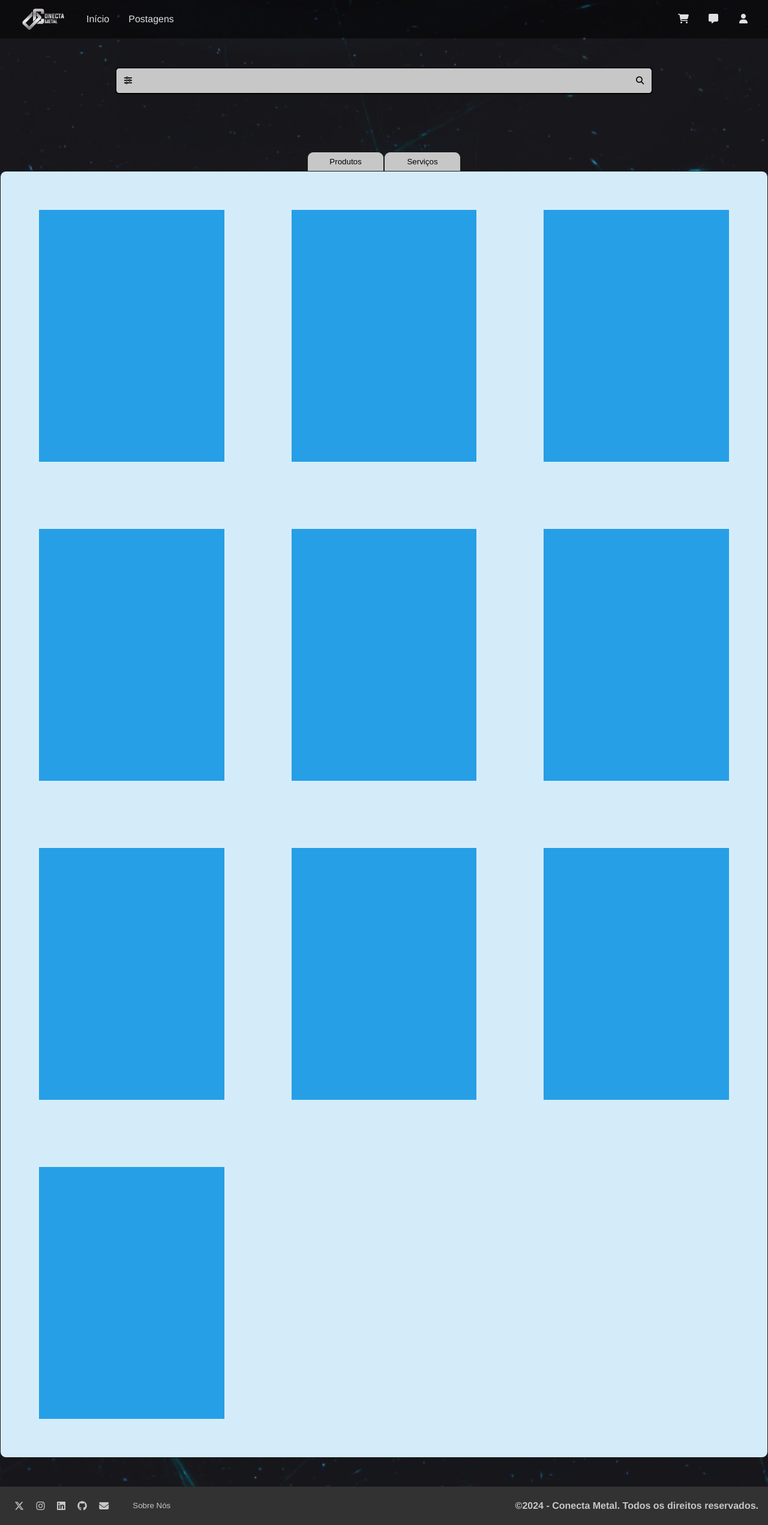
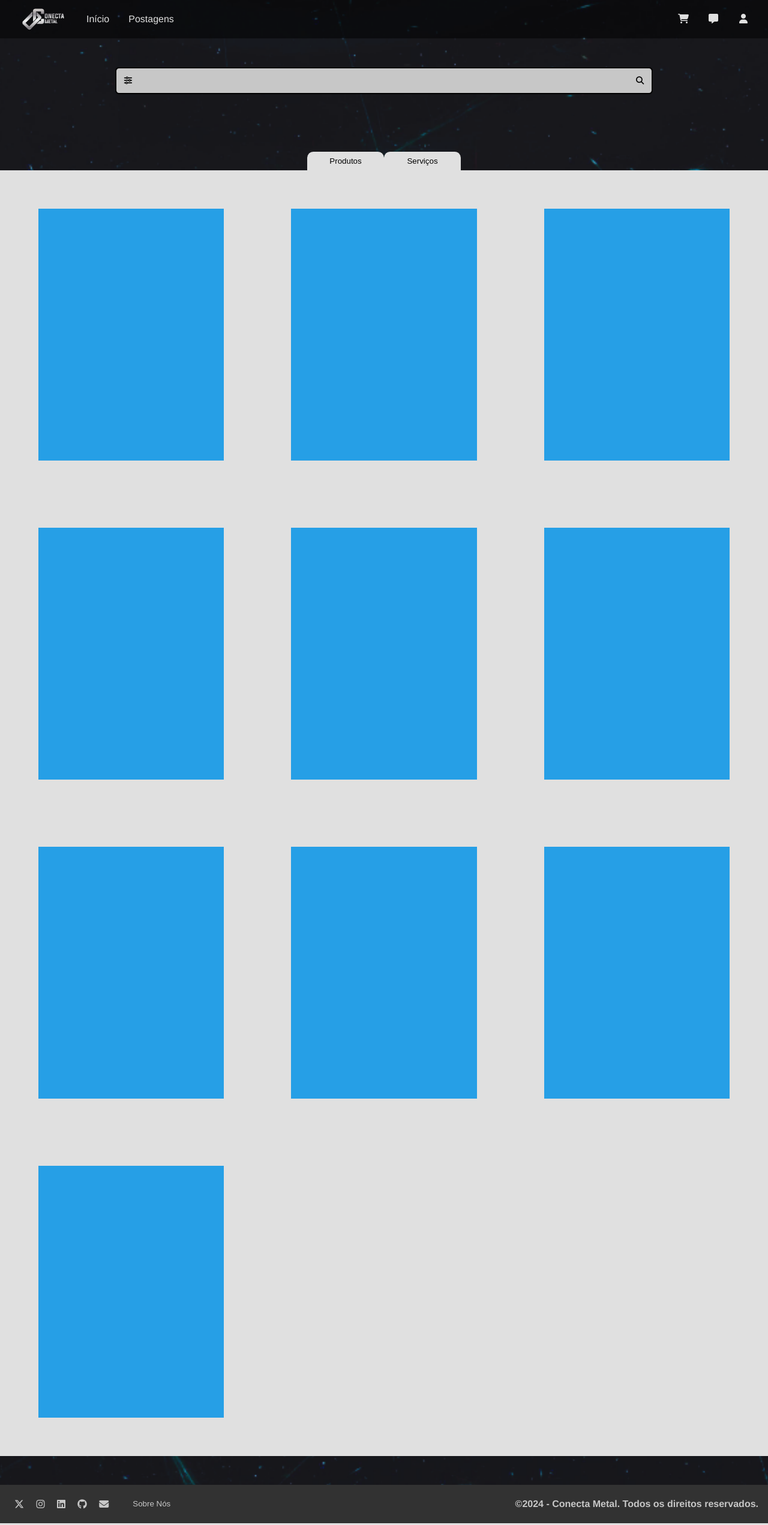
Before and after one commit to ConectaMetal/conecta-metal, a Django app: page / in a window 1280 px wide. Shown: the whole page at 60% size. Run offline with Django 5.2, Linux system fonts and the light colour scheme.

Commit message:
Tweaked some things in styles.css

```diff
--- a/main_app/static/main/css/styles.css
+++ b/main_app/static/main/css/styles.css
@@ -213,8 +213,9 @@ body{
 
 .main-content-option-button {
     outline: none;
-    background: var(--color-gray-2);
-    border: .1rem solid var(--color-gray-9);
+    background: var(--color-gray-1);
+    /* border: .1rem solid var(--color-gray-9); */
+    border: none;
     border-bottom: none;
     border-radius: 10px 10px 0 0;
     width: 8rem;
@@ -222,7 +223,7 @@ body{
 }
 
 .main-content-option-button:hover {
-    background-color: rgba(0, 0, 0, .1);
+    background-color: var(--color-gray-2);
 }
 
 .main-content-list {
@@ -230,10 +231,8 @@ body{
     grid-template-columns: repeat(auto-fit, minmax(340px, 1fr));
     gap: var(--spacing-gutter-medium);
     padding: var(--spacing-gutter-small);
-    border-radius: 10px;
-    border: .1rem solid var(--color-gray-9);
     /* DEBUG CODES */
-    background-color: var(--color-primary-light);
+    background-color: var(--color-gray-1);
 }
 
 .placeholder {
@@ -252,7 +251,7 @@ body{
     max-width: 64rem;
     display: flex;
     flex-flow: column;
-    background-color: var(--color-white);
+    background-color: var(--color-gray-1);
 }
 
 .product-cover-img {
```
